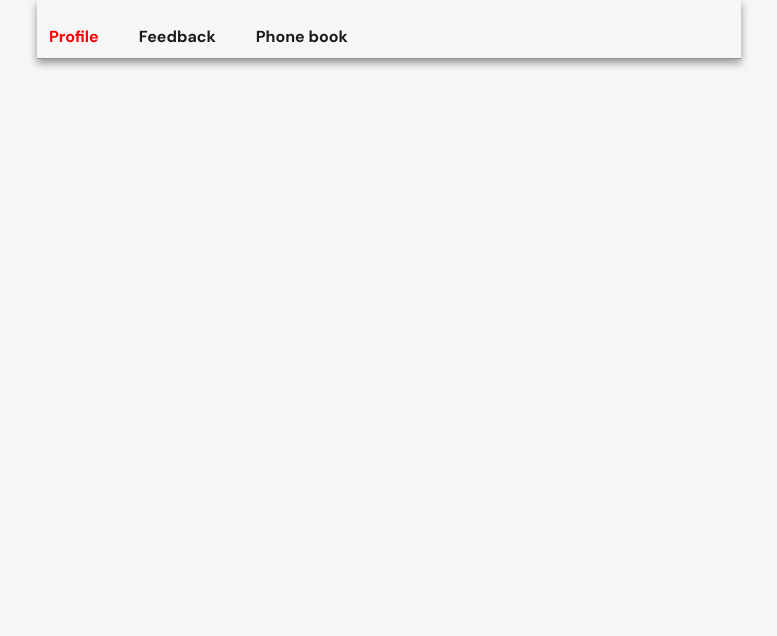
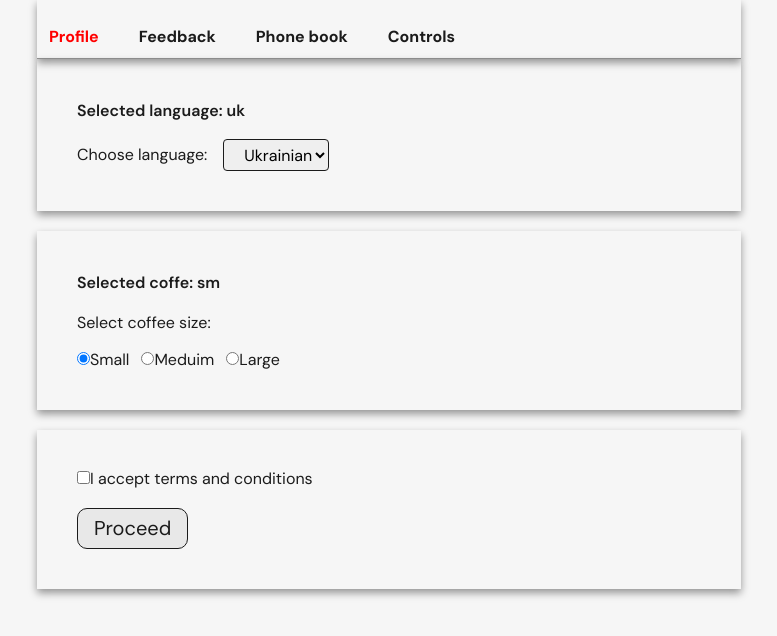
Before and after one commit to VPresich/my-react-template, a React (Vite) app: page /controls in a window 1280 px wide. Shown: the top 636 px of the page, without its empty margins (251-1028 px from the left). Built offline with nearby package versions, Linux system fonts and the light colour scheme.

Commit message:
Add controls

```diff
--- a/src/jsx/components/bookphone/contact-form/ContactForm.jsx
+++ b/src/jsx/components/bookphone/contact-form/ContactForm.jsx
@@ -1,8 +1,11 @@
-import { useState } from 'react';
+import { useState, useId } from 'react';
 import { CustomButton } from '../custom-button/CustomButton';
 import styles from './ContactForm.module.css';
 
 export const ContactForm = ({ onAddContact }) => {
+  const nameId = useId();
+  const phoneId = useId();
+
   const [name, setName] = useState('');
   const [number, setPhone] = useState('');
 
@@ -19,22 +22,22 @@ export const ContactForm = ({ onAddContact }) => {
   return (
     <form className={styles.contactform} onSubmit={handleSubmit}>
       <div className={styles.info}>
-        <label className={styles.label} htmlFor="nameInput">
+        <label className={styles.label} htmlFor={nameId}>
           Name:
         </label>
         <input
           className={styles.input}
-          id="nameInput"
+          id={nameId}
           type="text"
           value={name}
           onChange={event => setName(event.target.value)}
         />
-        <label className={styles.label} htmlFor="phoneInput">
+        <label className={styles.label} htmlFor={phoneId}>
           Number:
         </label>
         <input
           className={styles.input}
-          id="phoneInput"
+          id={phoneId}
           type="text"
           value={number}
           onChange={event => setPhone(event.target.value)}
--- a/src/jsx/components/bookphone/search-box/SearchBox.jsx
+++ b/src/jsx/components/bookphone/search-box/SearchBox.jsx
@@ -1,14 +1,17 @@
+import { useId } from 'react';
 import styles from './SearchBox.module.css';
 
 export const SearchBox = ({ value, onChange }) => {
+  const searchInput = useId();
+
   return (
     <div className={styles.searchbox}>
-      <label className={styles.label} htmlFor="searchInput">
+      <label className={styles.label} htmlFor={searchInput}>
         Find contacts by name:
       </label>
       <input
         className={styles.input}
-        id="searchInput"
+        id={searchInput}
         type="text"
         value={value}
         onChange={onChange}
--- /dev/null
+++ b/src/jsx/components/controls/Controls.jsx
@@ -0,0 +1,45 @@
+import { useState } from 'react';
+
+import { LangSwitcher } from './lang-switcher/LangSwitcher';
+import { RadioButtons } from './radio-buttons/RadioButtons';
+import { CheckBox } from './checkbox/CheckBox';
+
+import styles from './Controls.module.css';
+
+export const Controls = () => {
+  const [lang, setLang] = useState('uk');
+  const [coffeeSize, setCoffeeSize] = useState('sm');
+  const [hasAccepted, setHasAccepted] = useState(false);
+
+  const handleSizeChange = evt => {
+    setCoffeeSize(evt.target.value);
+  };
+
+  const handleChange = event => {
+    setHasAccepted(event.target.checked);
+  };
+
+  return (
+    <>
+      <div className={styles.section}>
+        <p className={styles.value}>Selected language: {lang}</p>
+        <LangSwitcher value={lang} onChange={setLang}>
+          Choose language:
+        </LangSwitcher>
+      </div>
+
+      <div className={styles.section}>
+        <p className={styles.value}>Selected coffe: {coffeeSize}</p>
+        <RadioButtons value={coffeeSize} onChange={handleSizeChange}>
+          Select coffee size:
+        </RadioButtons>
+      </div>
+
+      <div className={styles.section}>
+        <CheckBox value={hasAccepted} onChange={handleChange}>
+          I accept terms and conditions
+        </CheckBox>
+      </div>
+    </>
+  );
+};
--- /dev/null
+++ b/src/jsx/components/controls/Controls.module.css
@@ -0,0 +1,14 @@
+.section {
+  padding: 40px;
+  box-shadow: 0 4px 8px rgba(0, 0, 0, 0.4);
+  margin-bottom: 20px;
+}
+
+.value {
+  max-width: 200px;
+  font-size: 16px;
+  font-weight: 600;
+  line-height: 1.5;
+  color: var(--secondary-color);
+  margin-bottom: 16px;
+}
--- /dev/null
+++ b/src/jsx/components/controls/checkbox/CheckBox.jsx
@@ -0,0 +1,22 @@
+import styles from './CheckBox.module.css';
+
+export const CheckBox = ({ value, onChange, children }) => {
+  console.log(value);
+  return (
+    <div>
+      <label>
+        <input
+          className={styles.imput}
+          type="checkbox"
+          name="terms"
+          checked={value}
+          onChange={onChange}
+        />
+        {children}
+      </label>
+      <button className={styles.button} type="button" disabled={!value}>
+        Proceed
+      </button>
+    </div>
+  );
+};
--- /dev/null
+++ b/src/jsx/components/controls/checkbox/CheckBox.module.css
@@ -0,0 +1,42 @@
+.button {
+  cursor: pointer;
+  display: flex;
+  justify-content: center;
+  align-items: center;
+  padding-top: 8px;
+  padding-bottom: 8px;
+  padding-left: 16px;
+  padding-right: 16px;
+  border-radius: 10px;
+  color: var(--secondary-color);
+  border: 1px solid var(--secondary-color);
+  background-color: var(--section-bgr-color);
+  font-family: inherit;
+  font-size: 20px;
+  font-weight: 400;
+  margin-top: 20px;
+}
+
+.button:hover {
+  background-color: var(--btn-accent-color);
+  color: var(--primary-color);
+}
+
+.button:disabled {
+  color: var(--secondary-color);
+  cursor: not-allowed;
+}
+
+.input {
+  height: 40px;
+  flex-shrink: 0;
+  width: 100%;
+  border-radius: 4px;
+  display: flex;
+  align-items: center;
+  padding-left: 16px;
+  outline: none;
+  border-radius: 4px;
+  border: 1px solid var(--secondary-color);
+  transition: border 500ms cubic-bezier(0.4, 0, 0.2, 1);
+}
--- /dev/null
+++ b/src/jsx/components/controls/lang-switcher/LangSwitcher.jsx
@@ -0,0 +1,24 @@
+import { useId } from 'react';
+import styles from './LangSwitcher.module.css';
+
+export const LangSwitcher = ({ value, onChange, children }) => {
+  const selectId = useId();
+
+  return (
+    <div className={styles.controlContainer}>
+      <label className={styles.label} htmlFor={selectId}>
+        {children}
+      </label>
+      <select
+        className={styles.select}
+        id={selectId}
+        onChange={evt => onChange(evt.target.value)}
+        value={value}
+      >
+        <option value="en">English</option>
+        <option value="uk">Ukrainian</option>
+        <option value="pl">Polish</option>
+      </select>
+    </div>
+  );
+};
--- /dev/null
+++ b/src/jsx/components/controls/lang-switcher/LangSwitcher.module.css
@@ -0,0 +1,24 @@
+.controlContainer {
+  max-width: 375px;
+  display: flex;
+  align-items: center;
+  justify-content: flex-start;
+  gap: 16px;
+}
+
+.label {
+  max-width: 200px;
+  font-size: 16px;
+  line-height: 1.5;
+  color: var(--secondary-color);
+}
+
+.select {
+  height: 32px;
+  flex-shrink: 0;
+  border-radius: 4px;
+  align-items: center;
+  padding-left: 16px;
+  outline: none;
+  border: 1px solid var(--secondary-color);
+}
--- /dev/null
+++ b/src/jsx/components/controls/radio-buttons/RadioButtons.jsx
@@ -0,0 +1,44 @@
+import styles from './RadioButtons.module.css';
+
+export const RadioButtons = ({ value, onChange, children }) => {
+  return (
+    <div className={styles.controlContainer}>
+      <p className={styles.label}>{children}</p>
+      <div className={styles.radioGroup}>
+        <label>
+          <input
+            className={styles.input}
+            type="radio"
+            name="coffeeSize"
+            value="sm"
+            checked={value === 'sm'}
+            onChange={onChange}
+          />
+          Small
+        </label>
+        <label>
+          <input
+            className={styles.input}
+            type="radio"
+            name="coffeeSize"
+            value="md"
+            checked={value === 'md'}
+            onChange={onChange}
+          />
+          Meduim
+        </label>
+        <label>
+          <input
+            className={styles.input}
+            type="radio"
+            name="coffeeSize"
+            value="lg"
+            checked={value === 'lg'}
+            onChange={onChange}
+          />
+          Large
+        </label>
+      </div>
+    </div>
+  );
+};
--- /dev/null
+++ b/src/jsx/components/controls/radio-buttons/RadioButtons.module.css
@@ -0,0 +1,25 @@
+.controlContainer {
+  display: flex;
+  flex-direction: column;
+  align-items: flex-start;
+  justify-content: flex-start;
+  gap: 16px;
+}
+
+.label {
+  max-width: 200px;
+  font-size: 16px;
+  line-height: 1.5;
+  color: var(--secondary-color);
+}
+
+.input {
+  font-size: 16px;
+  line-height: 1.5;
+}
+
+.radioGroup {
+  display: flex;
+  row-gap: 12px;
+  column-gap: 12px;
+}
--- a/src/jsx/menu-app/MenuApp.jsx
+++ b/src/jsx/menu-app/MenuApp.jsx
@@ -3,6 +3,8 @@ import { useState } from 'react';
 import { BookPhone } from '../components/bookphone/BookPhone';
 import { CafeFeedback } from '../components/cafe-feedback/CafeFeedback';
 import { ProfileSection } from '../components/profile-section/PofileSection';
+
+import { Controls } from '../components/controls/Controls';
 
 import styles from './MenuApp.module.css';
 import clsx from 'clsx';
@@ -46,12 +48,21 @@ export const MenuApp = () => {
         >
           Phone book
         </NavLink>
+
+        <NavLink
+          className={buildLinkClassName('/controls')}
+          to="/controls"
+          onClick={() => handleNavLinkClick('/controls')}
+        >
+          Controls
+        </NavLink>
       </nav>
 
       <Routes>
         <Route path="/" element={<ProfileSection />} />
         <Route path="/cafefeedback" element={<CafeFeedback />} />
         <Route path="/bookphone" element={<BookPhone />} />
+        <Route path="/controls" element={<Controls />} />
       </Routes>
     </div>
   );
```
